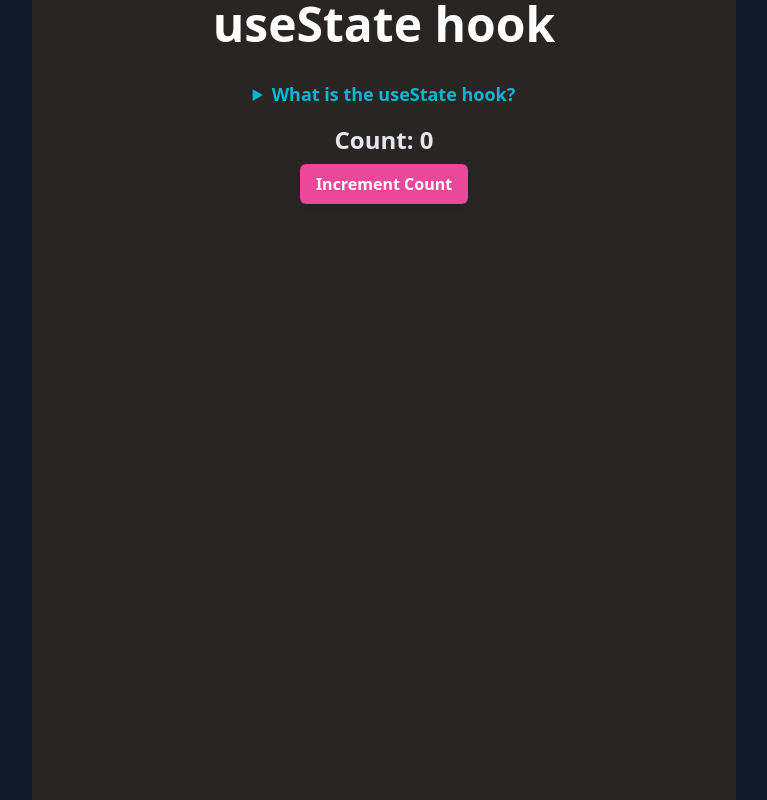
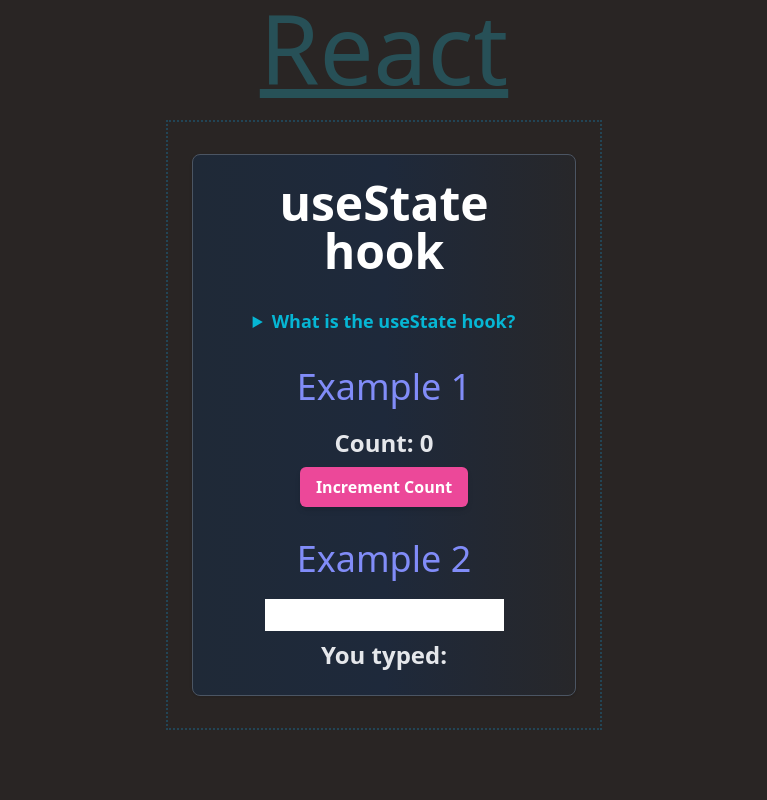
Before and after one commit to Subham-Maity/master_hooks, a Next.js app: page / in a window 1280 px wide. Shown: the whole page, without its empty margins (256-1023 px from the left). Built offline with nearby package versions, Linux system fonts and the light colour scheme.

Commit message:
Theme Change

```diff
--- /dev/null
+++ b/src/components/UseStates/FromInput.tsx
@@ -0,0 +1,31 @@
+import { useState } from "react";
+
+type FormInputProps = {
+  label: string;
+};
+
+const FormInput = ({ label }: FormInputProps) => {
+  const [input, setInput] = useState<string>("");
+
+  const handleChange = (event: React.ChangeEvent<HTMLInputElement>): void => {
+    setInput(event.target.value);
+  };
+
+  return (
+    <div>
+      <label htmlFor="name">{label}</label>
+      <input
+        className="text-sky-800 p-1"
+        id="name"
+        type="text"
+        value={input}
+        onChange={handleChange}
+      />
+      <p className="text-2xl font-bold mt-2 text-gray-200">
+        You typed: {input}
+      </p>
+    </div>
+  );
+};
+
+export default FormInput;
--- a/src/pages/index.mdx
+++ b/src/pages/index.mdx
@@ -1,35 +1,34 @@
-import UseState from "../components/UseStates/Counter";
 import Counter from "../components/UseStates/Counter";
+import FromInput from "../components/UseStates/FromInput";
 
 -
-
-<div className="bg-gray-900">
-<div className=" ml-72 mr-72 min-h-screen bg-stone-800 text-white items-center text-center">
 
 
 
 
+<div class="min-h-screen bg-stone-800 cont text-white items-center justify-center text-center">
+<div class="flex flex-col items-center">
 
 
+<div className="text-8xl text-cyan-400/25 underline underline-offset-4 mb-2">React</div>
+<div className="border-dotted border-2 border-sky-500/25 p-6 mt-4 ">
 
-<h1 className="font-extrabold text-5xl mb-8">useState hook</h1>
-
-<details className="text-lg mb-4">
-<summary className="font-bold text-cyan-500">What is the useState hook?</summary>
-<h1 className="text-yellow-200">
-If You wanna know more about this click on this [**Here**](https://code-xam.vercel.app/docs/DSA/arr)
-</h1>
-</details>
+    <div class="max-w-sm p-6 mt-2 mb-2 border border-gray-600 rounded-lg shadow bg-gradient-to-l from-zinc-800 via-slate-800 to-gray-800">
+      <h1 class="font-extrabold text-5xl mb-8">useState hook</h1>
+      <details class="text-lg mb-4">
+        <summary class="font-bold text-cyan-500">What is the useState hook?</summary>
+        <h1 class="text-yellow-200">
+          If You wanna know more about this click on this <a href="https://code-xam.vercel.app/docs/DSA/arr">Here</a>
+        </h1>
+      </details>
+      <div class="mb-5 mt-8 text-4xl text-indigo-400"> Example 1</div>
+      <Counter/>
+      <div class="mb-5 mt-8 text-4xl text-indigo-400"> Example 2</div>
+      <FromInput/>
+    </div>
 
 
-<Counter/>
-
-
-
-
-
-
-
+</div>
 
 
 
```
